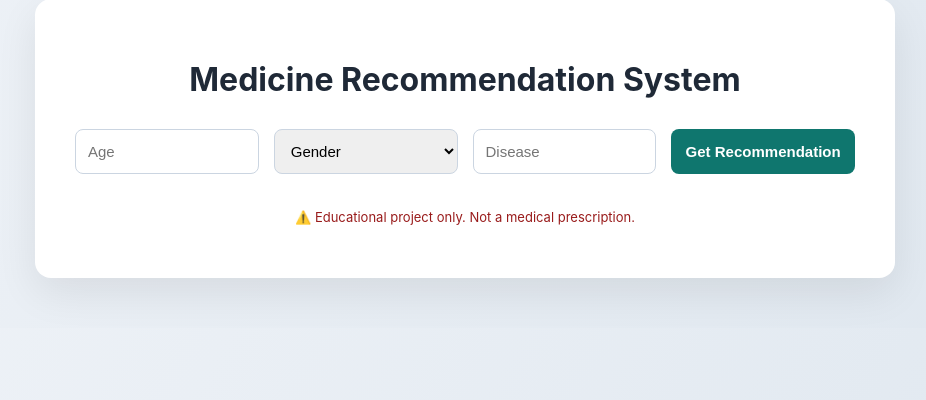
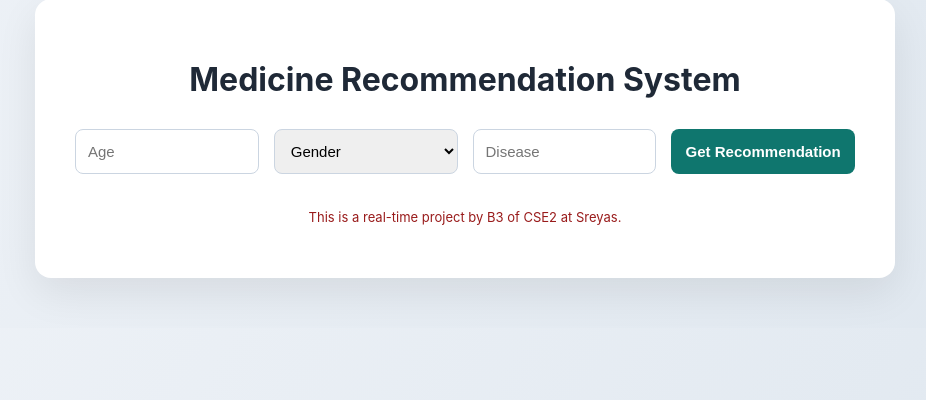
Before and after one commit to mbkvkrishna/medicine, a Flask app: page / in a window 1280 px wide. Shown: the part 51-451 px from the top of the page, without its empty margins (175-1101 px from the left). Run offline with Flask 3, Linux system fonts and the light colour scheme.

Commit message:
Update index.html

```diff
--- a/templates/index.html
+++ b/templates/index.html
@@ -63,7 +63,7 @@
         </div>
     {% endif %}
 
-    <p class="disclaimer">⚠️ Educational project only. Not a medical prescription.</p>
+    <p class="disclaimer">This is a real-time project by B3 of CSE2 at Sreyas.</p>
 </div>
 
 </body>
```
